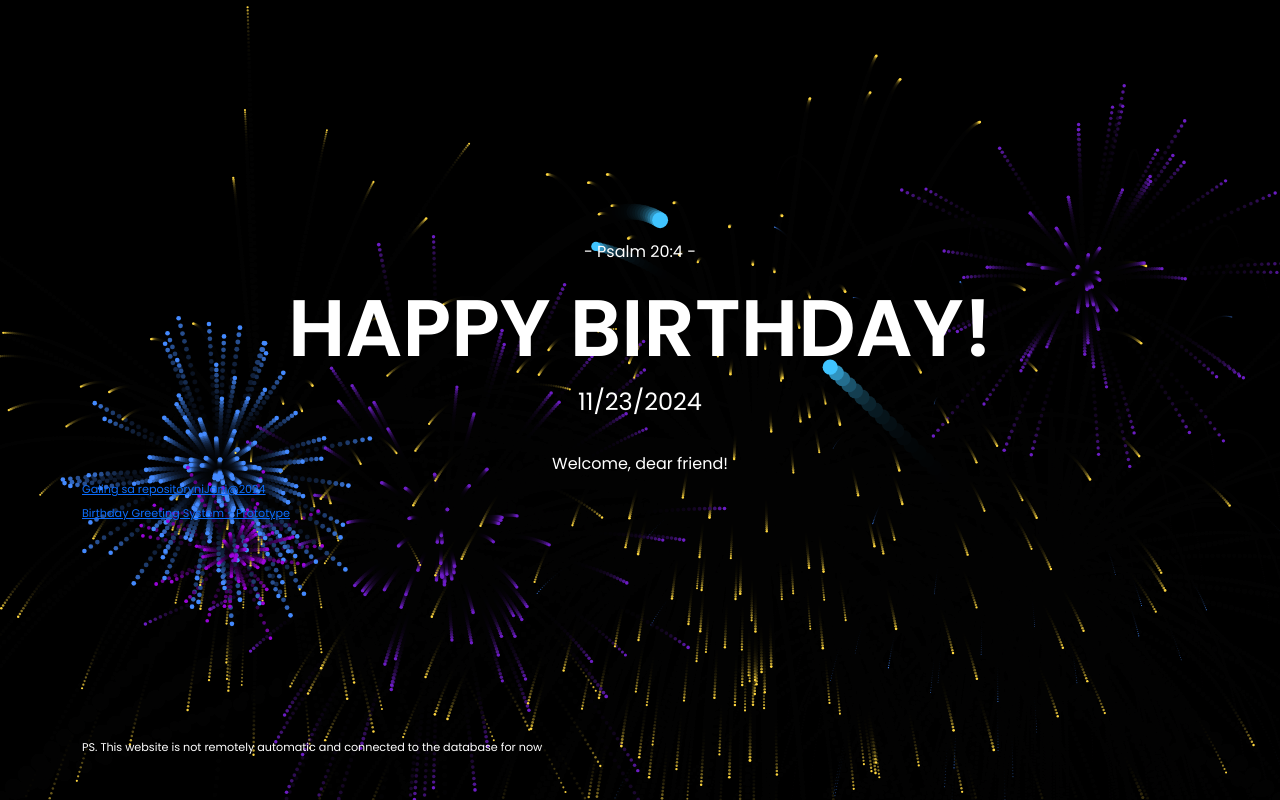
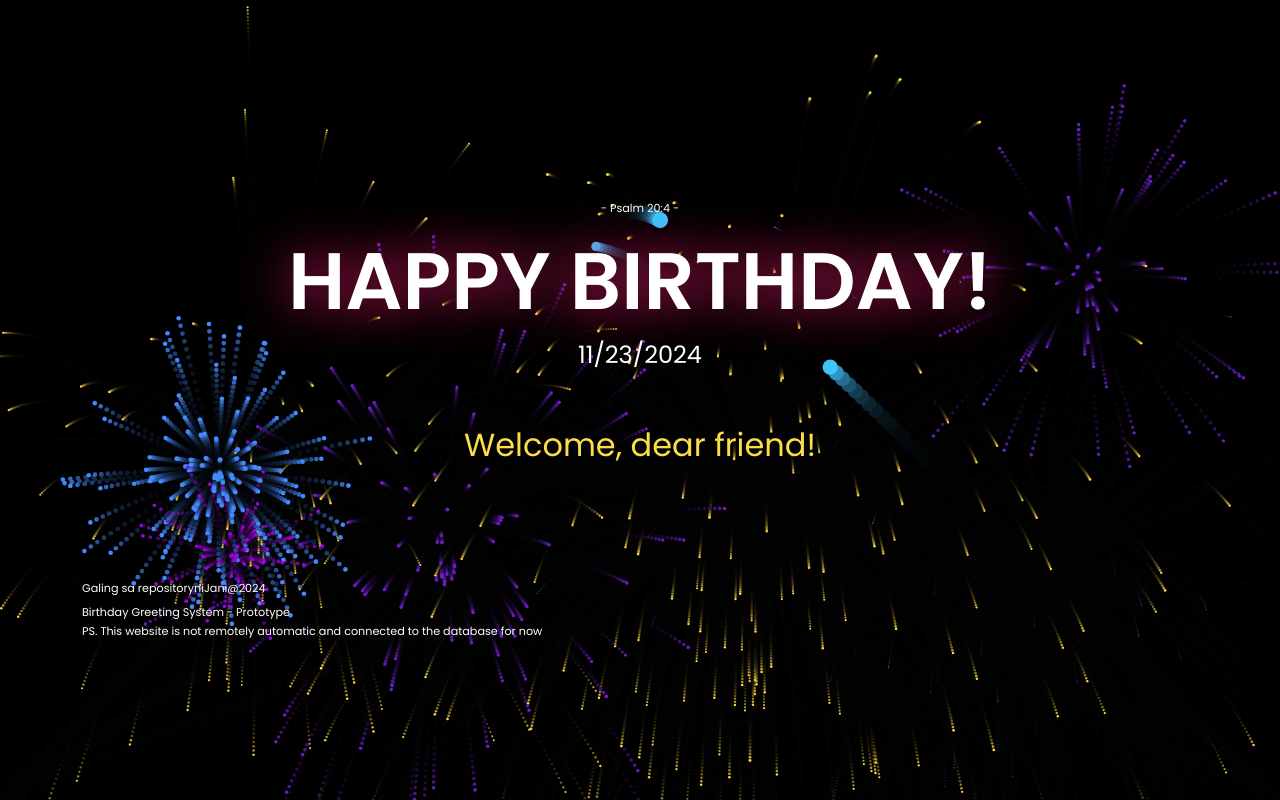
Before and after one commit to kiminoyawa/HappyBirthday---prototype, a plain HTML site: page index.html in a window 1280 px wide. Drawn offline with nearby package versions, Linux system fonts and the light colour scheme; a script that the page names is missing.

Commit message:
Update main.css

```diff
--- a/main.css
+++ b/main.css
@@ -2,7 +2,7 @@ body {
   background: linear-gradient(to bottom, #0f2027, #203a43, #2c5364);
   color: #fff;
   font-family: 'Poppins', sans-serif;
-  overflow: hidden; /* Prevent scrolling */
+
 }
 
 canvas {
@@ -17,12 +17,13 @@ canvas {
 .front {
   position: relative;
   z-index: 1;
-  margin-top: 30vh; /* Center vertically */
+  margin-top: 25vh; /* Center vertically */
 }
 
 .text {
   font-size: 5rem;
   font-weight: bold;
+  text-shadow: 0px 0px 50px rgb(225, 28, 106);
   margin-bottom: 0.5rem;
   transition: color 0.3s;
 }
@@ -36,7 +37,47 @@ canvas {
   margin-bottom: 2rem;
 }
 
+.verse {
+  font-size: 0.7rem;
+  text-decoration: none;
+  color: #fff;
+}
+
 .jani {
   font-size: 0.7rem;
-  margin-top: 215px;
+  text-decoration: none;
+  color: #fff;
 }
+
+.jani:hover {
+  text-decoration: underline;
+  color: #FBDD49;
+}
+
+.link {
+  margin-top: 90px;
+}
+
+/* Styling for the name display */
+.name-display {
+  font-size: 2rem;
+  font-weight: 500;
+  background-color: transparent;
+  min-width: 300px;
+  min-height: 80px;
+  display: flex;
+  justify-content: center;
+  align-items: center;
+  color: #FBDD49;
+  transition: all 0.5s ease-in-out;
+}
+
+.wish-display {
+  font-size: 0.9rem;
+  background-color: transparent;
+  display: flex;
+  justify-content: center;
+  align-items: center;
+  color: #fff;
+  transition: all 0.5s ease-in-out;
+}
```
